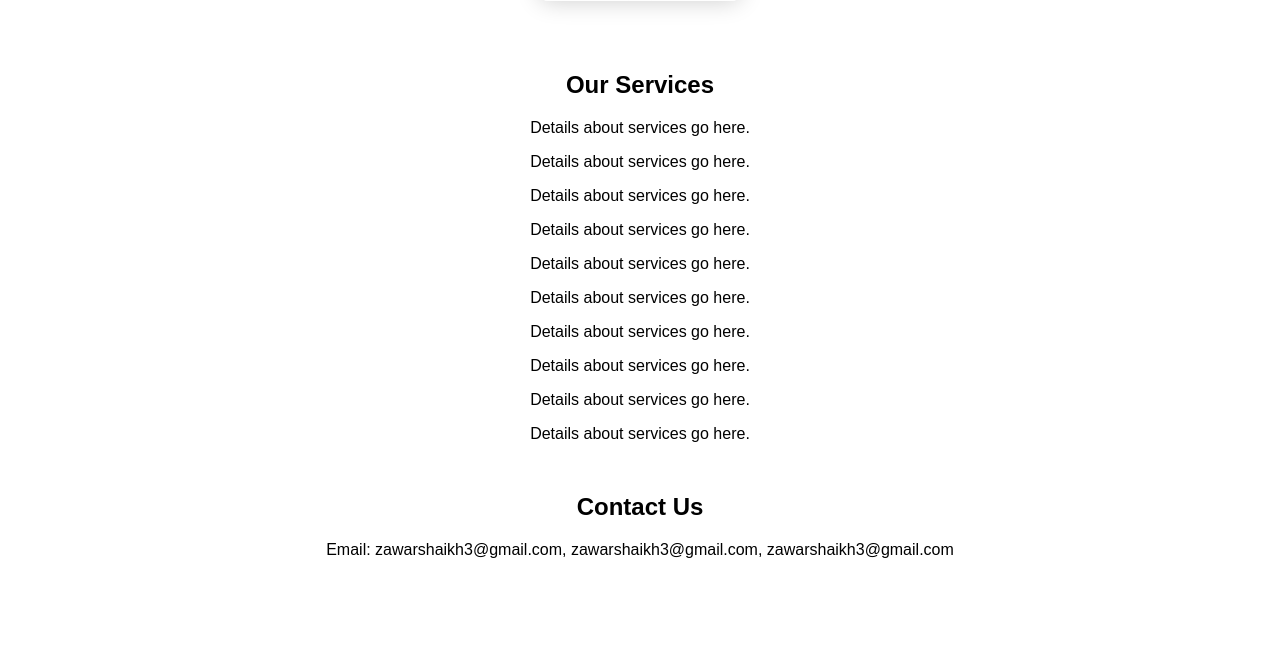
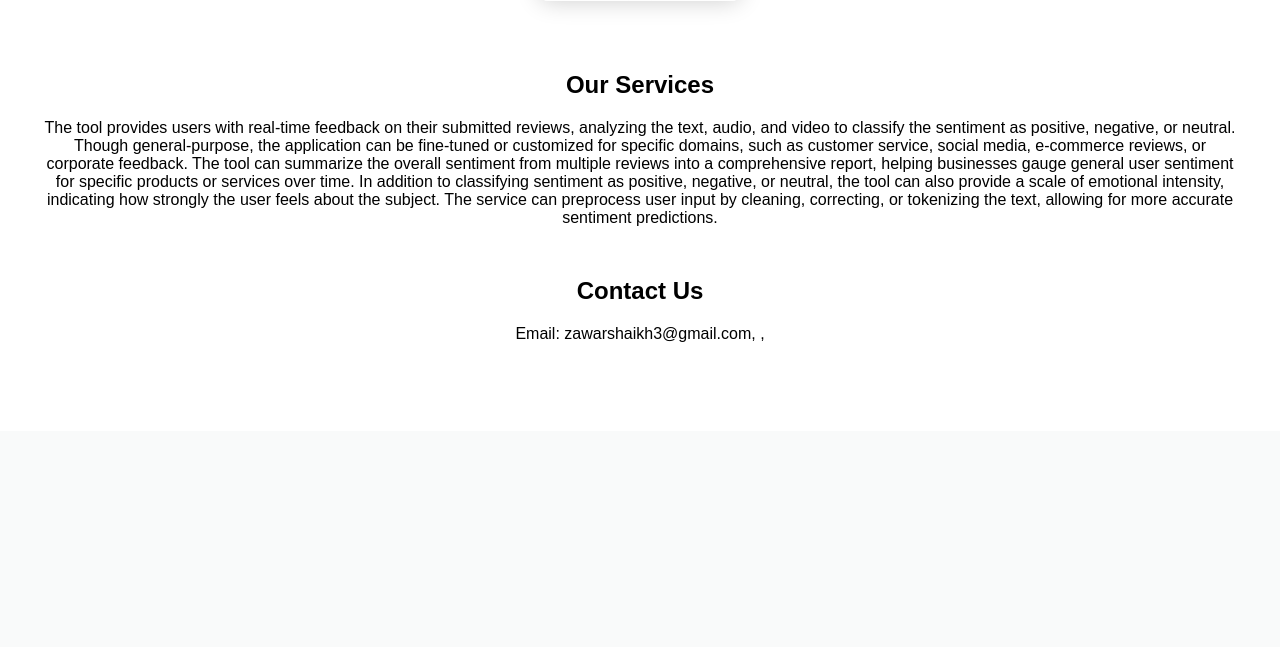
Before and after one commit to ZawarShaikh/Multi-model_SA_System_FYP, a Flask app: page / in a window 1280 px wide. Shown: the part 833-1480 px from the top of the page. After the commit the page ends 1175 px from the top, so only its background shows below. Run offline with Flask 3, Linux system fonts and the light colour scheme; parts of the project's set-up code (start-up, migrations or seed data) failed here and were passed over.

Commit message:
Update index.html

```diff
--- a/Application_codes/templates/index.html
+++ b/Application_codes/templates/index.html
@@ -117,21 +117,23 @@
     <div class="content">
         <!-- Services Section -->
         <h2 id="services">Our Services</h2>
-        <p>Details about services go here.</p>
-        <p>Details about services go here.</p>
-        <p>Details about services go here.</p>
-        <p>Details about services go here.</p>
-        <p>Details about services go here.</p>
-        <p>Details about services go here.</p>
-        <p>Details about services go here.</p>
-        <p>Details about services go here.</p>
-        <p>Details about services go here.</p>
-        <p>Details about services go here.</p>
+        <p>
+            The tool provides users with real-time feedback on their submitted reviews, analyzing the text, audio, and video to classify the sentiment as positive, negative, or neutral.
+
+            Though general-purpose, the application can be fine-tuned or customized for specific domains, such as customer service, social media, e-commerce reviews, or corporate feedback.
+
+            The tool can summarize the overall sentiment from multiple reviews into a comprehensive report, helping businesses gauge general user sentiment for specific products or services over time.
+
+            In addition to classifying sentiment as positive, negative, or neutral, the tool can also provide a scale of emotional intensity, indicating how strongly the user feels about the subject.
+
+            The service can preprocess user input by cleaning, correcting, or tokenizing the text, allowing for more accurate sentiment predictions.</p>
+        </p>
+
 
         <!-- Contact Us Section -->
         <div class="contact-info" id="contact">
             <h2>Contact Us</h2>
-            <p>Email: zawarshaikh3@gmail.com, zawarshaikh3@gmail.com, zawarshaikh3@gmail.com</p>
+            <p>Email: zawarshaikh3@gmail.com, , </p>
             <div class="social-icons">
                 <a href="#"><i class="fab fa-facebook"></i></a>
                 <a href="#"><i class="fab fa-twitter"></i></a>
```
